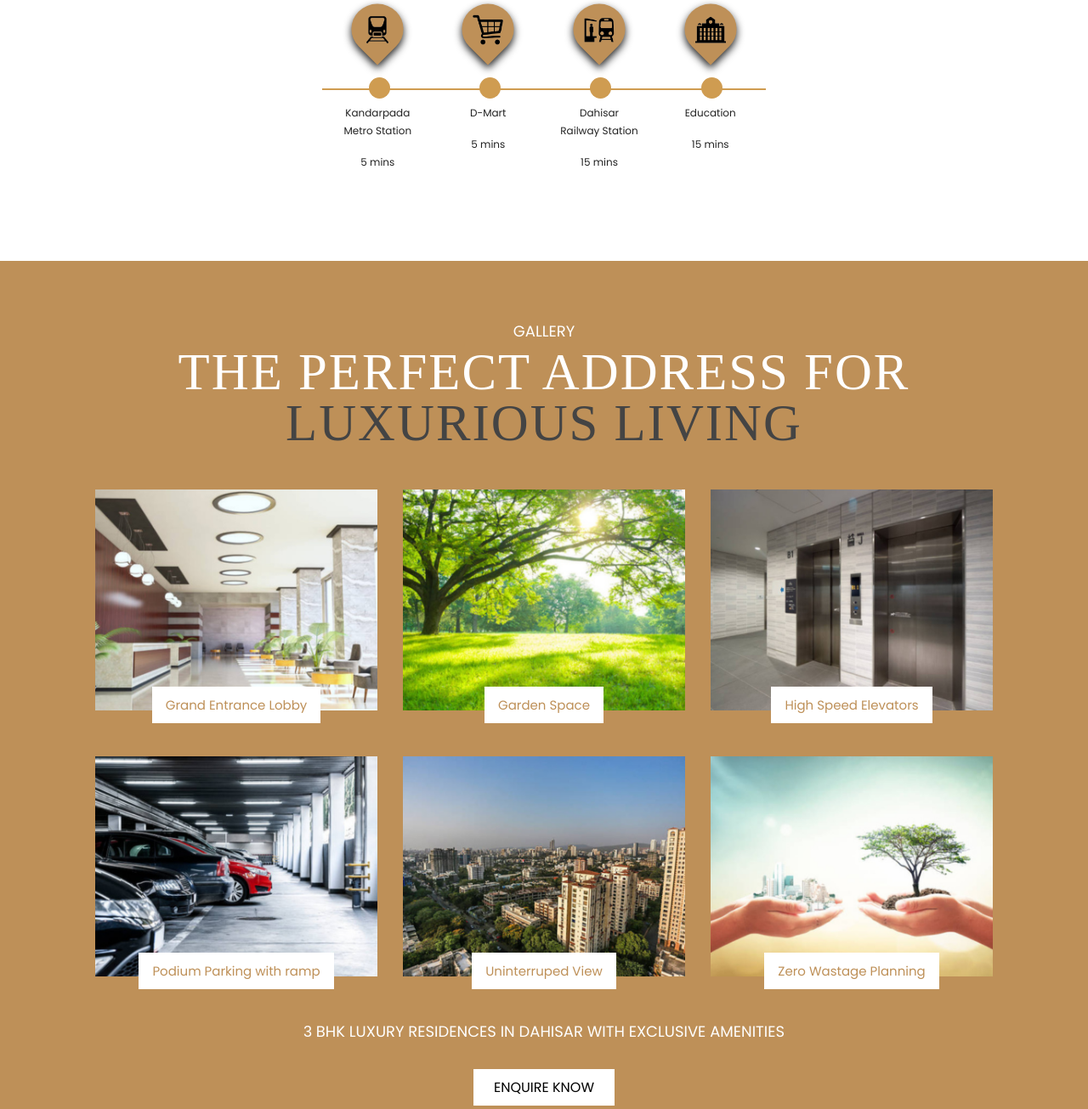
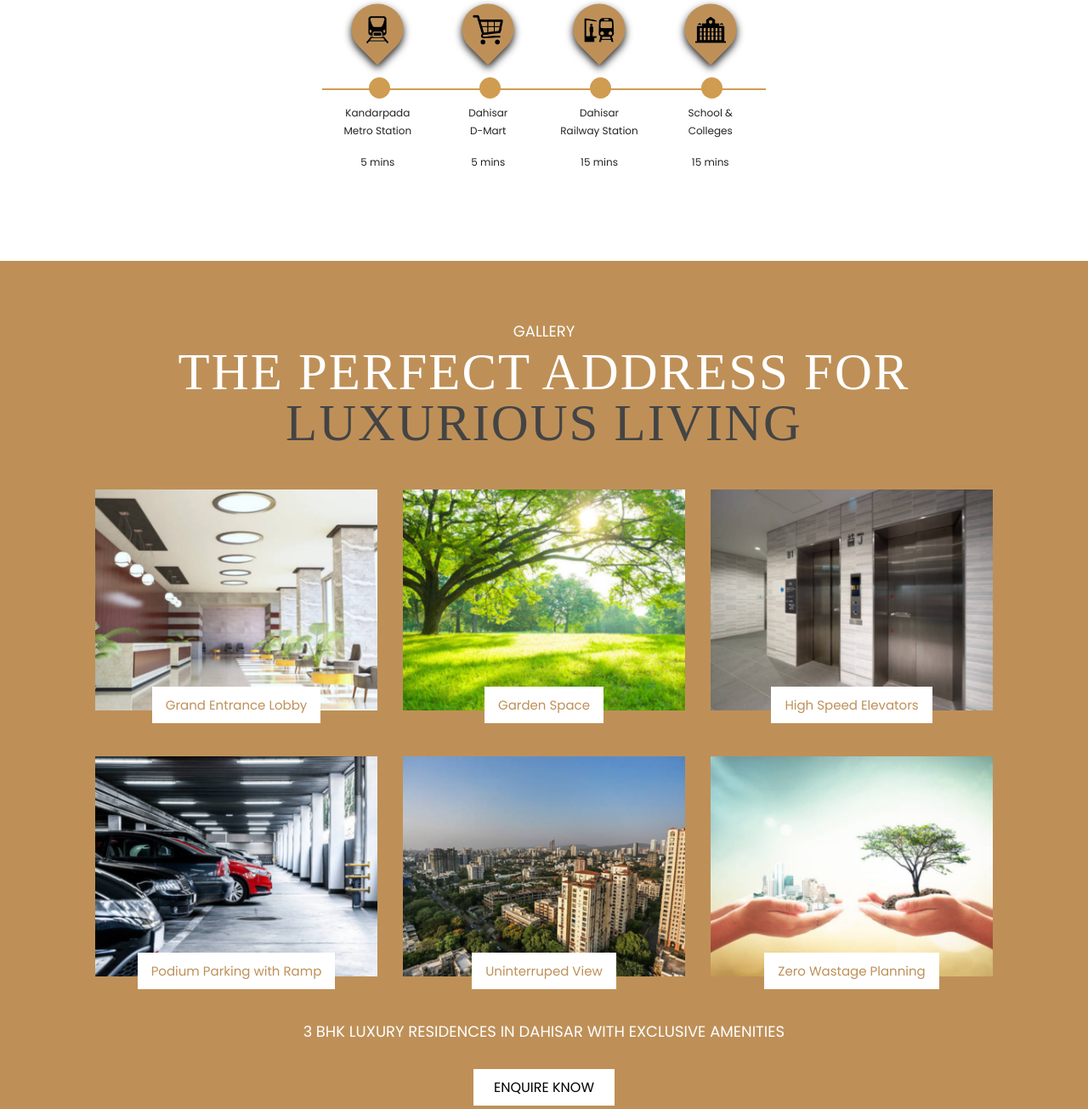
Before and after one commit to Niraj03060/Pastonji_Bliss-tower, a plain HTML site: page index.html in a window 1280 px wide. Shown: the part 2700-4005 px from the top of the page at 85% size. Drawn offline with nearby package versions, Linux system fonts and the light colour scheme; some packages are replaced by stand-ins of ours; a script that the page names is missing; a web font is replaced by a local one.

Commit message:
update 20/03/24

```diff
--- a/index.html
+++ b/index.html
@@ -589,7 +589,7 @@
                 </div>
               </div>
               <div class="status">
-                <h4>D-Mart</h4>
+                <h4>Dahisar<br>D-Mart</h4>
                 <h4>5 mins</h4>
               </div>
             </li>
@@ -616,7 +616,7 @@
                 </div>
               </div>
               <div class="status">
-                <h4>Education</h4>
+                <h4>School & <br>Colleges</h4>
                 <h4>15 mins</h4>
               </div>
             </li>
@@ -690,7 +690,7 @@
               />
             </div>
             <p class="text-center text-white">
-              <span>Podium Parking with ramp</span>
+              <span>Podium Parking with Ramp</span>
             </p>
           </div>
           <div class="col-lg-4 col-md-6 mb-md-5 mb-4">
@@ -1055,7 +1055,7 @@ provides customer satisfaction.
     </section>
     <footer>
       <div class="container">
-        <div class="row">
+        <div class="row" style="align-items: center;">
           <div class="col-lg-4 col-md-12 col-sm-12 text-center vertical-align maharera-section" style="margin: 5px 0px 5px 0px">
             <div class="maharera-section-img-div"><img src="assets\img\logos\Maharera-Scanner.png" class="maharera-section-img"></div>
             <p class="mb-0" class="maharera-section-text" style="text-align: left;">
```
